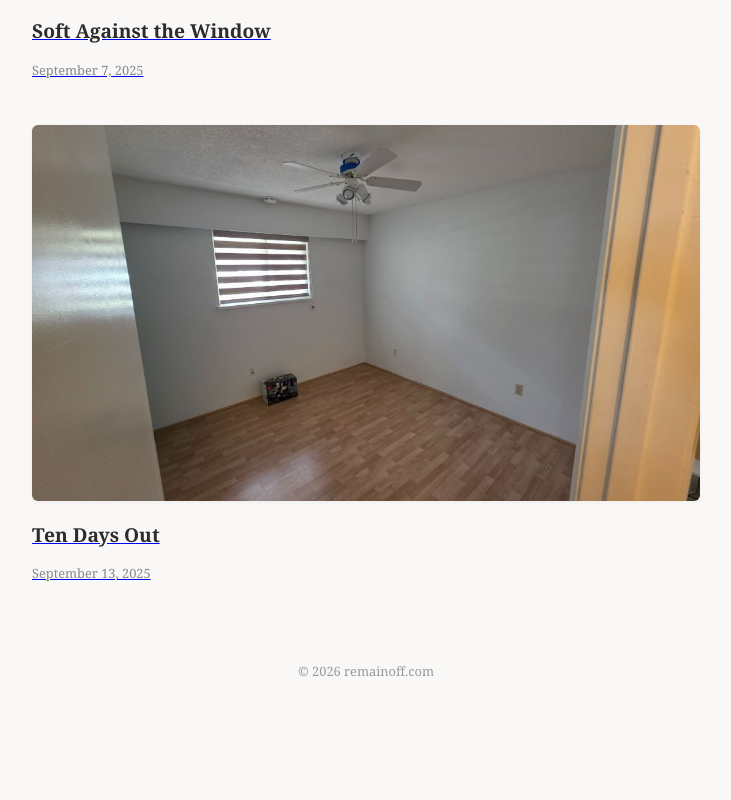
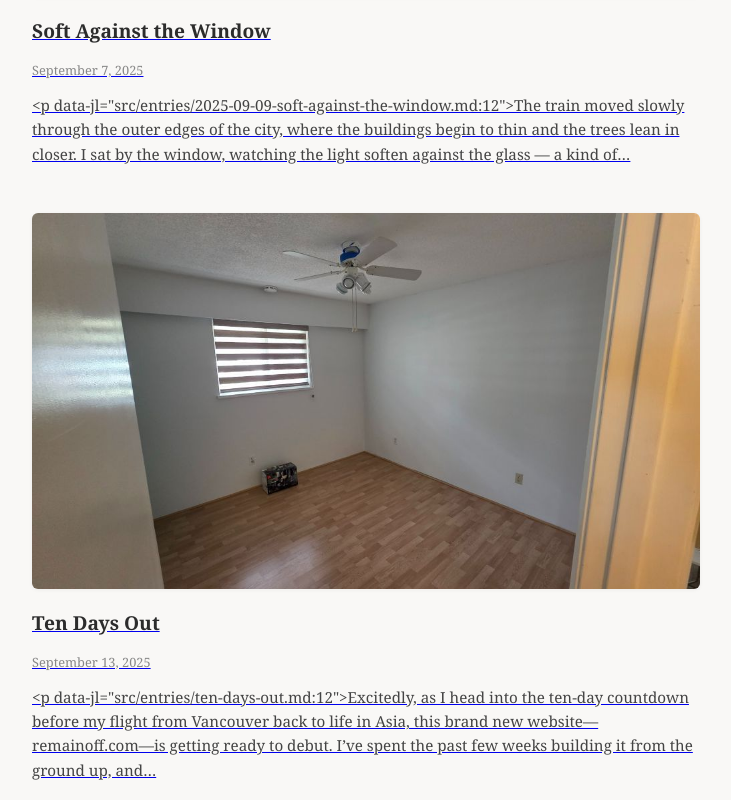
Before and after one commit to yesdmlc/remainoff.com, an Eleventy site: page src/index.njk in a window 1280 px wide. Shown: the part 1427-2227 px from the top of the page, without its empty margins (274-1005 px from the left). Before the commit the page ends 2140 px from the top, so only its background shows below. Built offline with nearby package versions, Linux system fonts and the light colour scheme; Eleventy itself is replaced by a stand-in of ours; files that its build step writes are made by us from their sources.

Commit message:
Add limitWords filter to auto-generate excerpts from post content

```diff
--- a/src/index.njk
+++ b/src/index.njk
@@ -1,16 +1,14 @@
 {% extends "layouts/base.njk" %}
-
 {% block hero %}
     <section class="hero">
         <figure class="hero-image">
-      <img src="/images/uploads/remainoff-cover-image.jpg" alt="Remain Off hero image" />
+            <img src="/images/uploads/remainoff-cover-image.jpg" alt="Remain Off hero image"/>
         </figure>
         <div class="hero-text">
             <h1 class="site-title">Leaving gently, arriving slowly.</h1>
             <p class="site-subtitle">Letting go, holding on, and documenting the quiet weight of change.</p>
         </div>
     </section>
-
     <section class="travel-line">
         <h2 class="section-heading">Follow My Journey for 2025</h2>
         <!-- Reminder: when I leave a place, change 'stop current' to 'stop visited' -->
@@ -30,26 +28,20 @@
             </section>
         </section>
     {% endblock %}
-
     {% block content %}
         <section class="recent-entries">
             <h2 class="section-heading">Recent Reflections</h2>
             <div class="entry-feed">
                 {% for entry in collections.entries %}
-        <article class="entry-preview">
+                    <li class="entry-preview">
                         <a href="{{ entry.url }}">
                             <div class="cover-wrapper">
-              <img src="{{ entry.data.image }}" alt="Image for {{ entry.data.title }}" class="entry-thumb" />
-            </div>
-            <div class="entry-info">
+                                <img src="{{ entry.data.image }}" alt="Image for {{ entry.data.title }}" class="entry-thumb"></div>
                                 <h3 class="entry-title">{{ entry.data.title }}</h3>
                                 <p class="entry-date">{{ entry.date | date("MMMM d, yyyy") }}</p>
-              {% if entry.data.excerpt %}
-                <p class="entry-excerpt">{{ entry.data.excerpt }}</p>
-              {% endif %}
-            </div>
+                                <p class="entry-excerpt">{{ entry.templateContent | limitWords(40) }}</p>
                             </a>
-        </article>
+                        </li>
                     {% endfor %}
                 </div>
             </section>
```
Also changed, not shown: .eleventy.js. Lines whose indentation alone changed are shown as unchanged.
